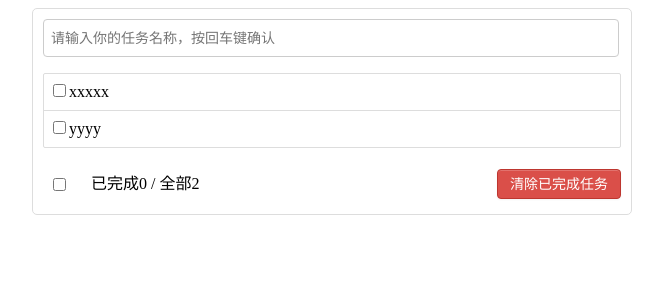
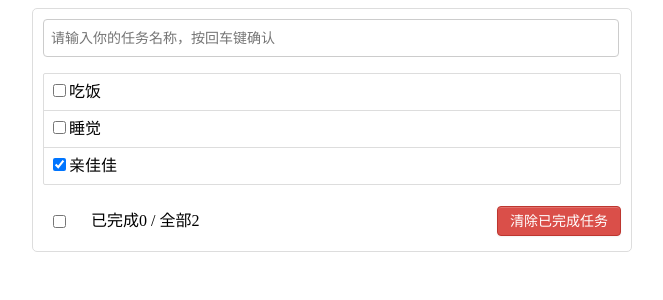
Before and after one commit to sheruce/Vue_todo, a Vue app: page / in a window 1280 px wide. Shown: the top 300 px of the page, without its empty margins (308-971 px from the left). Built offline with nearby package versions, Linux system fonts and the light colour scheme.

Commit message:
origin show

```diff
--- a/src/App.vue
+++ b/src/App.vue
@@ -2,7 +2,7 @@
     <div class="todo-container">
     <div class="todo-wrap">
         <TodoHeader/>
-        <TodoList/>
+        <TodoList :todos='todos'/>
         <TodoFooter/>
     </div>
   </div>
@@ -14,6 +14,15 @@
     import TodoList from './components/TodoList'
 
     export default {
+        data(){
+            return {
+                todos:[
+                    {title:'吃饭',complete:false},
+                    {title:'睡觉',complete:false},
+                    {title:'亲佳佳',complete:true},
+                ]
+            }
+        },
         components:{
             TodoHeader,TodoFooter,TodoList
         }
--- a/src/components/TodoItem.vue
+++ b/src/components/TodoItem.vue
@@ -0,0 +1,54 @@
+<template>
+<li>
+    <label>
+        <input type="checkbox" v-model="todo.complete"/>
+        <span>{{todo.title}}</span>
+    </label>
+    <button class="btn btn-danger" style="display:none">删除</button>
+</li>
+</template>
+
+<script>
+    export default {
+        props:{
+            todo:Object,
+            index:Number
+        }
+    }
+</script>
+
+<style>
+li {
+  list-style: none;
+  height: 36px;
+  line-height: 36px;
+  padding: 0 5px;
+  border-bottom: 1px solid #ddd;
+}
+
+li label {
+  float: left;
+  cursor: pointer;
+}
+
+li label li input {
+  vertical-align: middle;
+  margin-right: 6px;
+  position: relative;
+  top: -1px;
+}
+
+li button {
+  float: right;
+  display: none;
+  margin-top: 3px;
+}
+
+li:before {
+  content: initial;
+}
+
+li:last-child {
+  border-bottom: none;
+}
+</style>
--- a/src/components/TodoList.vue
+++ b/src/components/TodoList.vue
@@ -1,26 +1,19 @@
 <template>
     <ul class="todo-main">
-        <li>
-          <label>
-            <input type="checkbox"/>
-            <span>xxxxx</span>
-          </label>
-          <button class="btn btn-danger" style="display:none">删除</button>
-        </li>
-        <li>
-          <label>
-            <input type="checkbox"/>
-            <span>yyyy</span>
-          </label>
-          <button class="btn btn-danger" style="display:none">删除</button>
-        </li>
-      </ul>
+        <TodoItem v-for="(todo,index) in todos" :todo='todo' :key='index' :index='index'/>
+    </ul>
 </template>
 
 <script>
-export default {
-
-}
+    import TodoItem from './TodoItem'
+    export default {
+        props:{
+            todos:Array
+        },
+        components:{
+            TodoItem
+        }
+    }
 </script>
 
 <style>
@@ -39,38 +32,4 @@ export default {
   padding-left: 5px;
   margin-top: 10px;
 }
-/*item*/
-li {
-  list-style: none;
-  height: 36px;
-  line-height: 36px;
-  padding: 0 5px;
-  border-bottom: 1px solid #ddd;
-}
-
-li label {
-  float: left;
-  cursor: pointer;
-}
-
-li label li input {
-  vertical-align: middle;
-  margin-right: 6px;
-  position: relative;
-  top: -1px;
-}
-
-li button {
-  float: right;
-  display: none;
-  margin-top: 3px;
-}
-
-li:before {
-  content: initial;
-}
-
-li:last-child {
-  border-bottom: none;
-}
 </style>
```
